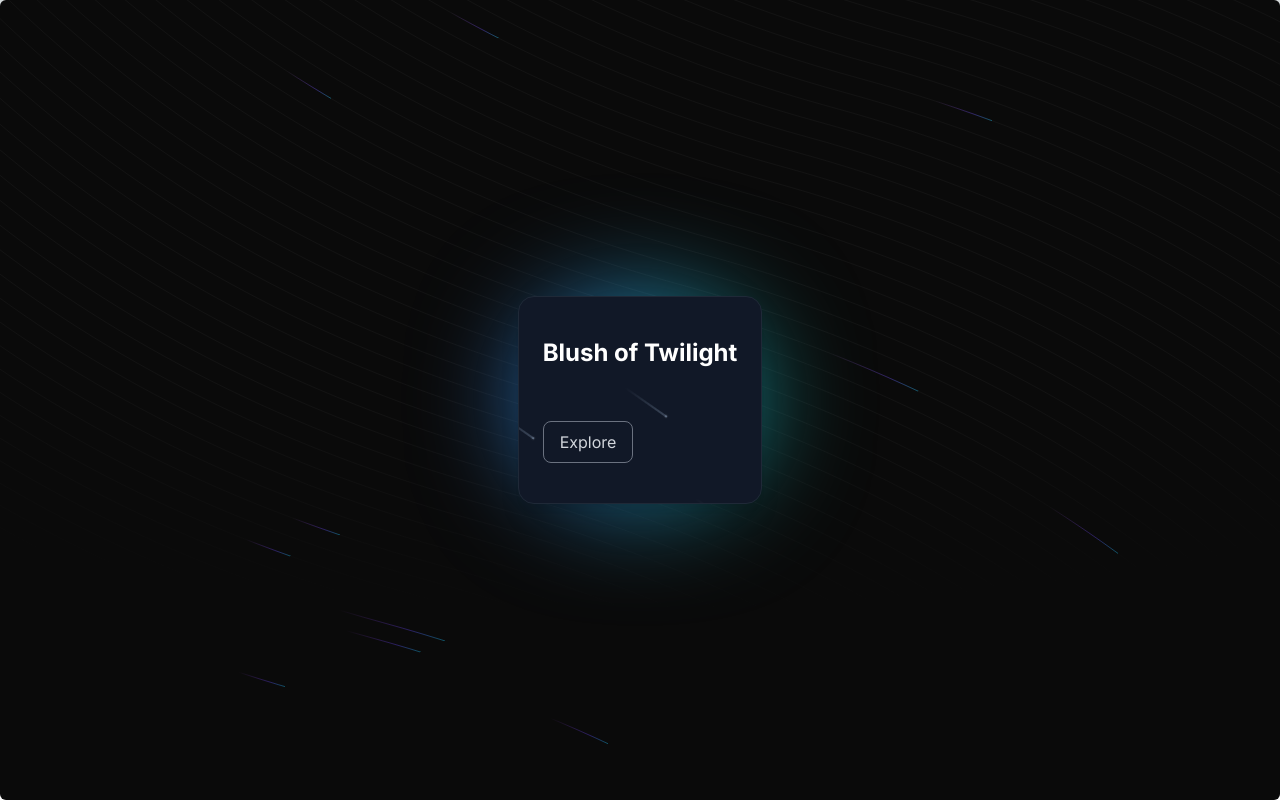
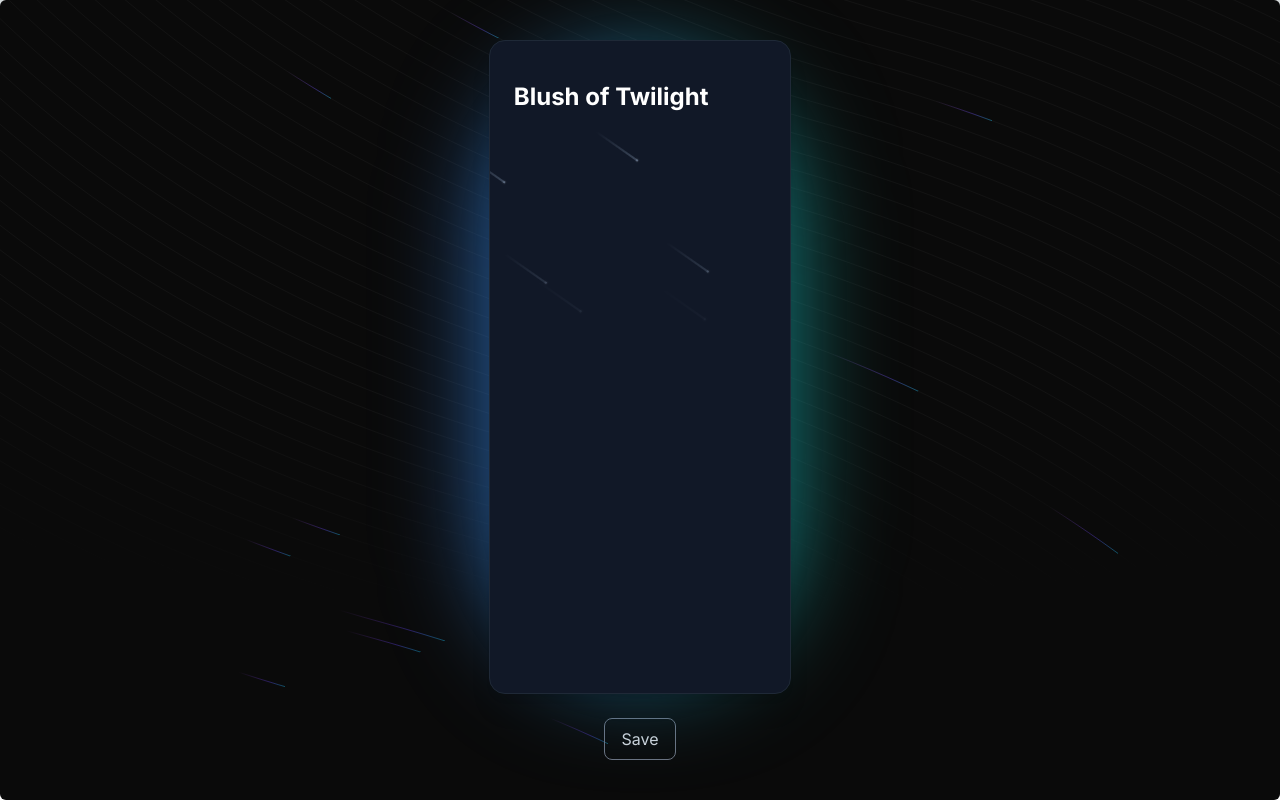
Before and after one commit to Muhammad-Owais-Warsi/Poemify, a Next.js app: page /poem in a window 1280 px wide. Built offline with nearby package versions, Linux system fonts and the light colour scheme.

Commit message:
save feature

```diff
--- a/package.json
+++ b/package.json
@@ -18,7 +18,9 @@
     "@types/uuid": "^9.0.8",
     "clsx": "^2.1.1",
     "dotenv": "^16.4.5",
+    "file-saver": "^2.0.5",
     "framer-motion": "^11.2.6",
+    "html2canvas": "^1.4.1",
     "lottie-react": "^2.3.3",
     "next": "14.2.3",
     "pako": "^2.1.0",
@@ -31,6 +33,7 @@
     "simplex-noise": "^4.0.1",
     "sonner": "^1.4.41",
     "tailwind-merge": "^2.3.0",
+    "use-react-screenshot": "^4.0.0",
     "uuid": "^10.0.0"
   },
   "devDependencies": {
--- a/src/components/header.tsx
+++ b/src/components/header.tsx
@@ -36,75 +36,13 @@ const Header = () => {
               </a>
             </div>
 
-            {/* <div className="hidden md:flex items-center space-x-1">
-                            <a href="/" className="py-5 px-3 text-white hover:text-gray-200">Home</a>
-                            <a href="https://github.com/Muhammad-Owais-Warsi/Poemify" target="_blank" className="py-5 px-3 text-white hover:text-gray-200">Contact Us</a>
-                        </div> */}
-            <div className="hidden md:flex items-center space-x-1">
-              <Link href="/">
-                <p className="py-5 px-3 text-white hover:text-gray-200">Home</p>
-              </Link>
-              <Link
-                href="https://github.com/Muhammad-Owais-Warsi/Poemify"
-                className="py-5 px-3 text-white hover:text-gray-20"
-                target="_blank"
-                rel="noopener noreferrer"
-              >
-                {/* href="https://github.com/Muhammad-Owais-Warsi/Poemify" */}
-                {/* target="_blank" rel="noopener noreferrer" */}
-                {/* className="py-5 px-3 */}
-                {/* text-white hover:text-gray-200" */} Contact Us
-              </Link>
-            </div>
+
           </div>
-          <div className="hidden md:flex items-center space-x-1">
-            <Link href="#" className="py-5 px-3 text-white">
-              Login
-            </Link>
-            <button className="relative p-1">
-              <div className="absolute inset-0 bg-gradient-to-r from-indigo-500 to-purple-500 rounded-lg" />
-              <div className="px-3 py-1 bg-black rounded-[6px] relative text-white hover:bg-transparent transition duration-200">
-                Sign Up
-              </div>
-            </button>
-          </div>
-          <div className="md:hidden flex items-center">
-            <button
-              className="mobile-menu-button"
-              onClick={handleMobileMenuToggle}
-            >
-              <svg
-                className="w-6 h-6"
-                xmlns="http://www.w3.org/2000/svg"
-                fill="none"
-                viewBox="0 0 24 24"
-                stroke="white"
-              >
-                <path
-                  strokeLinecap="round"
-                  strokeLinejoin="round"
-                  strokeWidth="2"
-                  d="M4 6h16M4 12h16M4 18h16"
-                />
-              </svg>
-            </button>
-          </div>
+
+
         </div>
       </div>
-      <div
-        className={`mobile-menu ${isMobileMenuOpen ? "" : "hidden"} md:hidden`}
-      >
-        <Link href="/" className="block py-2 px-4 text-sm">
-          Home
-        </Link>
-        <Link
-          href="https://github.com/Muhammad-Owais-Warsi/Poemify"
-          target="_blank"
-          className="block py-2 px-4 text-sm "
-        >
-          Contact Us
-        </Link>
-      </div>
+
     </nav>
   );
 };
--- a/src/components/input.tsx
+++ b/src/components/input.tsx
@@ -29,20 +29,25 @@ export default function Input() {
 
       const generatePoemPromise = async () => {
         try {
-          const prompt: string = `Using the provided images and text, write a rhyming poem with the following specifications:
+          const prompt: string = `You're an AI that converts images to beutiful poems.Using the provided images and text, write a rhyming poem with the following specifications:
+          Whenever after this you see a $ sign means that is a description of how the user wants the poem, so genearte poem in that
+          context accurately as much as possible.
             - Title: Create an engaging title for the poem.
             - Poem: Write a 3-paragraph poem, each line containing 7-8 words.
+            - Give a line break after each line and end of paragraph \n
             Return the result as a JSON object with the following structure:
             {
               "title": "Your Poem Title",
-              "poem": "First paragraph of the poem.\nSecond paragraph of the poem.\nThird paragraph of the poem."
-            }`;
+              "poem": str
+            } $
+             Return the respone in form of [{}]`;
 
           const poem = await api.generate(
             prompt + formData.text,
             formData.images
           );
           setPoem(poem);
+          console.log(poem)
           return poem;
         } catch (error) {
           throw new Error("Error while generating a poem");
@@ -52,7 +57,7 @@ export default function Input() {
       toast.promise(generatePoemPromise(), {
         loading: "Redirecting",
         success: (data) => {
-          router.push(`/poem?data=${encodeURIComponent(JSON.stringify(data))}`); // Serialized data before passing
+          router.push(`/poem?data=${encodeURIComponent(data)}`); // Serialized data before passing
           return "Success";
         },
         error: (error) => {
--- a/src/components/poemCard.tsx
+++ b/src/components/poemCard.tsx
@@ -1,38 +1,54 @@
+'use client'
 import React from "react";
 import { Meteors } from "./ui/meteors";
 import { PoemText } from "./poemText";
 
+import { useRef } from "react";
+import html2canvas from "html2canvas"
+
 
 export function PoemCard() {
-  const handle=()=>{
-    window.print({
-      printable: 'content',
-      type: 'html',
-      style: '@page { size: A4; margin: 0.5cm; }'
-  });
+
+
+  const ref = useRef<HTMLDivElement>(null);
+
+
+  const handle = async ()=>{
+    if (ref.current) {
+      try {
+        const canvas = await html2canvas(ref.current);
+        const dataUrl = canvas.toDataURL('image/png');
+        const a = document.createElement('a');
+        a.href = dataUrl;
+        a.download = 'poem.png';
+        document.body.appendChild(a);
+        a.click();
+        document.body.removeChild(a);
+      } catch (error) {
+        console.error('Error saving image:', error);
+      }
+    }
+
   }
 
 
 
   return (
-    <div className="z-40 flex justify-center items-center">
-      <div className="w-full max-w-lg relative">
+<div className="z-40 flex flex-col justify-center items-center min-h-screen py-10">
+      <div className="w-full max-w-lg relative" style={{ aspectRatio: '1 / 1.41', width: '80mm', height: '297mm' }}>
         <div className="absolute inset-0 h-full w-full bg-gradient-to-r from-blue-500 to-teal-500 transform scale-[0.90] rounded-full blur-3xl" />
-        <div className="relative shadow-xl bg-gray-900 border border-gray-800 px-6 py-10 h-full overflow-hidden rounded-2xl flex flex-col justify-between items-start">
-
-
+        <div className="relative shadow-xl bg-gray-900 border border-gray-800 px-6 py-10 h-full overflow-hidden rounded-2xl flex flex-col justify-between items-start" ref={ref}>
           <div className="font-normal text-base text-slate-500 mb-4 relative z-50 space-y-4">
             <PoemText />
           </div>
-
-          <button className="border px-4 py-2 rounded-lg border-gray-500 text-gray-300" onClick={handle}>
-            Explore
-          </button>
-
           {/* Meteor effect */}
           <Meteors number={20} />
         </div>
       </div>
+      <button className="border px-4 py-2 rounded-lg border-gray-500 text-gray-300 mt-6" onClick={handle}>
+        Save
+      </button>
     </div>
+
   );
 }
--- a/src/components/poemText.tsx
+++ b/src/components/poemText.tsx
@@ -1,9 +1,15 @@
 import { useEffect, useState } from "react";
 import { TextGenerateEffect } from "./ui/text-generate-effect";
 
+
+interface ResponseType {
+  title:string,
+  poem:string
+}
+
 export function PoemText() {
-  const [title, setTitle] = useState("");
-  const [poem, setPoem] = useState("");
+  const [title, setTitle] = useState<string>("");
+  const [poem, setPoem] = useState<string>("");
 
   useEffect(() => {
     const queryParams = new URLSearchParams(window.location.search);
@@ -11,18 +17,16 @@ export function PoemText() {
 
     if (queryData) {
       try {
-        const deserializedData = JSON.parse(decodeURIComponent(queryData));
+        const deserializedData = JSON.parse(decodeURIComponent(queryData)) as ResponseType[];
+        console.log(queryData)
 
-        const titleMatch = deserializedData.match(/"title": "([^"]+)"/);
-const title = titleMatch ? titleMatch[1] : "";
+        deserializedData.map((data:any) => {
 
-// Extracting poem
-const poemMatch = deserializedData.match(/"poem": "([^"]+)"/);
-const poem = poemMatch ? poemMatch[1] : "";
+          setTitle(data.title);
+          setPoem(data.poem);
+        })
 
 
-          setTitle(title);
-          setPoem(poem);
 
 
       } catch (error) {
--- a/src/components/ui/text-generate-effect.tsx
+++ b/src/components/ui/text-generate-effect.tsx
@@ -26,6 +26,7 @@ export const TextGenerateEffect = ({
   }, [scope.current]);
 
   const renderWords = () => {
+
     return (
       <motion.div ref={scope}>
         {wordsArray.map((word, idx) => {
@@ -34,7 +35,17 @@ export const TextGenerateEffect = ({
               key={word + idx}
               className="dark:text-white text-black opacity-0"
             >
-              {word}{" "}
+              {
+                word.split("\n").map((w,i) => {
+                  return (
+                    <span key={w+i}>
+                        {w}{" "}
+                        {i < word.split("\n").length - 1 && <br></br>}
+                    </span>
+                  )
+                })
+              }
+
             </motion.span>
           );
         })}
@@ -46,7 +57,7 @@ export const TextGenerateEffect = ({
     <div className={cn("font-bold", className)}>
       <div className="mt-4">
         <div className=" dark:text-white text-black text-sm leading-snug tracking-wide">
-          <pre>{renderWords()}</pre>
+         {renderWords()}
         </div>
       </div>
     </div>
```
Also changed, not shown: 1 other file (tests, documents, lock files or other folders).
